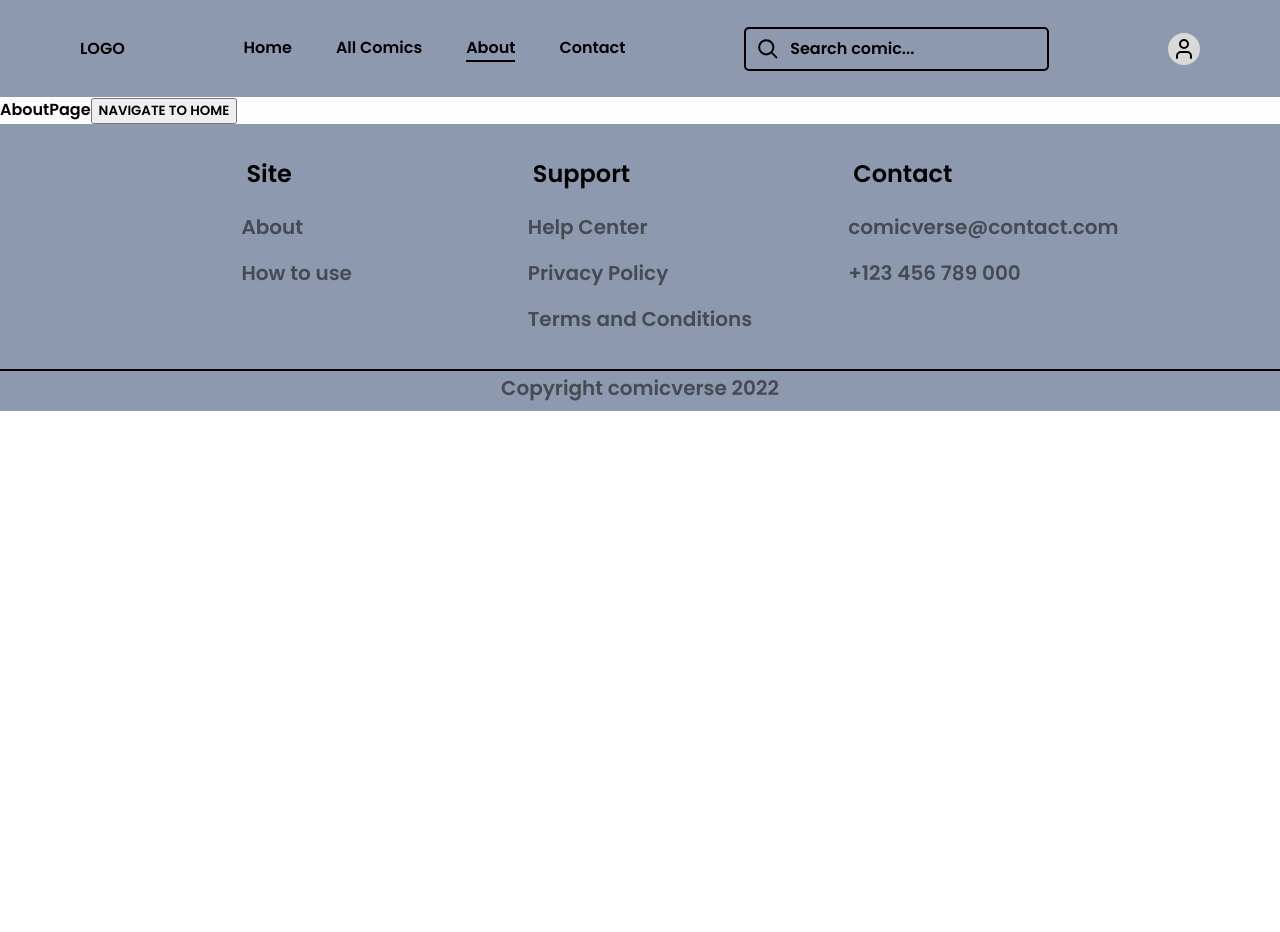
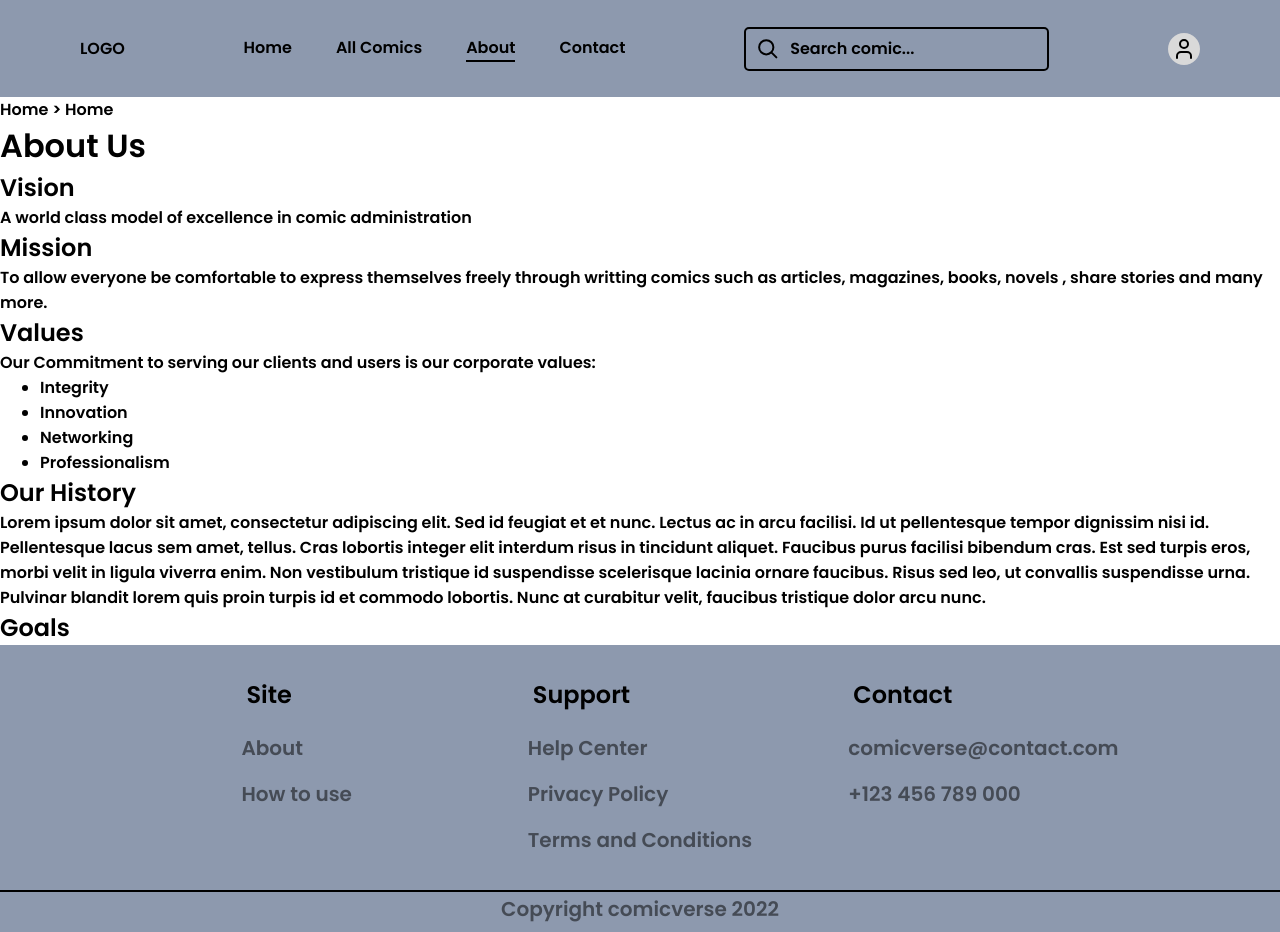
Before and after one commit to Worldwide-Talented-Fellows/comicverse, a Next.js app: page /about in a window 1280 px wide. Before the commit the page ends 800 px from the top, so only its background shows below. Built offline with nearby package versions, Linux system fonts and the light colour scheme.

Commit message:
Add initial markup for About page

```diff
--- a/pages/about/index.js
+++ b/pages/about/index.js
@@ -1,13 +1,66 @@
-import { useRouter } from 'next/router';
+import Link from 'next/link';
 
 const AboutPage = () => {
-    const router = useRouter();
-    // console.log(router);
-
     return (
         <div>
-            AboutPage
-            <button onClick={() => router.push('/')}>NAVIGATE TO HOME</button>
+            <header>
+                <span>
+                    <Link href="/">Home</Link> &gt; Home
+                </span>
+                <h1>About Us</h1>
+            </header>
+            <section>
+                <div>
+                    <h2>Vision</h2>
+                    <p>
+                        A world class model of excellence in comic
+                        administration
+                    </p>
+                </div>
+
+                <div>
+                    <h2>Mission</h2>
+                    <p>
+                        To allow everyone be comfortable to express themselves
+                        freely through writting comics such as articles,
+                        magazines, books, novels , share stories and many more.
+                    </p>
+                </div>
+
+                <div>
+                    <h2>Values</h2>
+                    <p>
+                        Our Commitment to serving our clients and users is our
+                        corporate values:
+                    </p>
+                    <ul>
+                        <li>Integrity</li>
+                        <li>Innovation</li>
+                        <li>Networking</li>
+                        <li>Professionalism</li>
+                    </ul>
+                </div>
+
+                <div>
+                    <h2>Our History</h2>
+                    <p>
+                        Lorem ipsum dolor sit amet, consectetur adipiscing elit.
+                        Sed id feugiat et et nunc. Lectus ac in arcu facilisi.
+                        Id ut pellentesque tempor dignissim nisi id.
+                        Pellentesque lacus sem amet, tellus. Cras lobortis
+                        integer elit interdum risus in tincidunt aliquet.
+                        Faucibus purus facilisi bibendum cras. Est sed turpis
+                        eros, morbi velit in ligula viverra enim. Non vestibulum
+                        tristique id suspendisse scelerisque lacinia ornare
+                        faucibus. Risus sed leo, ut convallis suspendisse urna.
+                        Pulvinar blandit lorem quis proin turpis id et commodo
+                        lobortis. Nunc at curabitur velit, faucibus tristique
+                        dolor arcu nunc.
+                    </p>
+                </div>
+
+                <h2>Goals</h2>
+            </section>
         </div>
     );
 };
```
